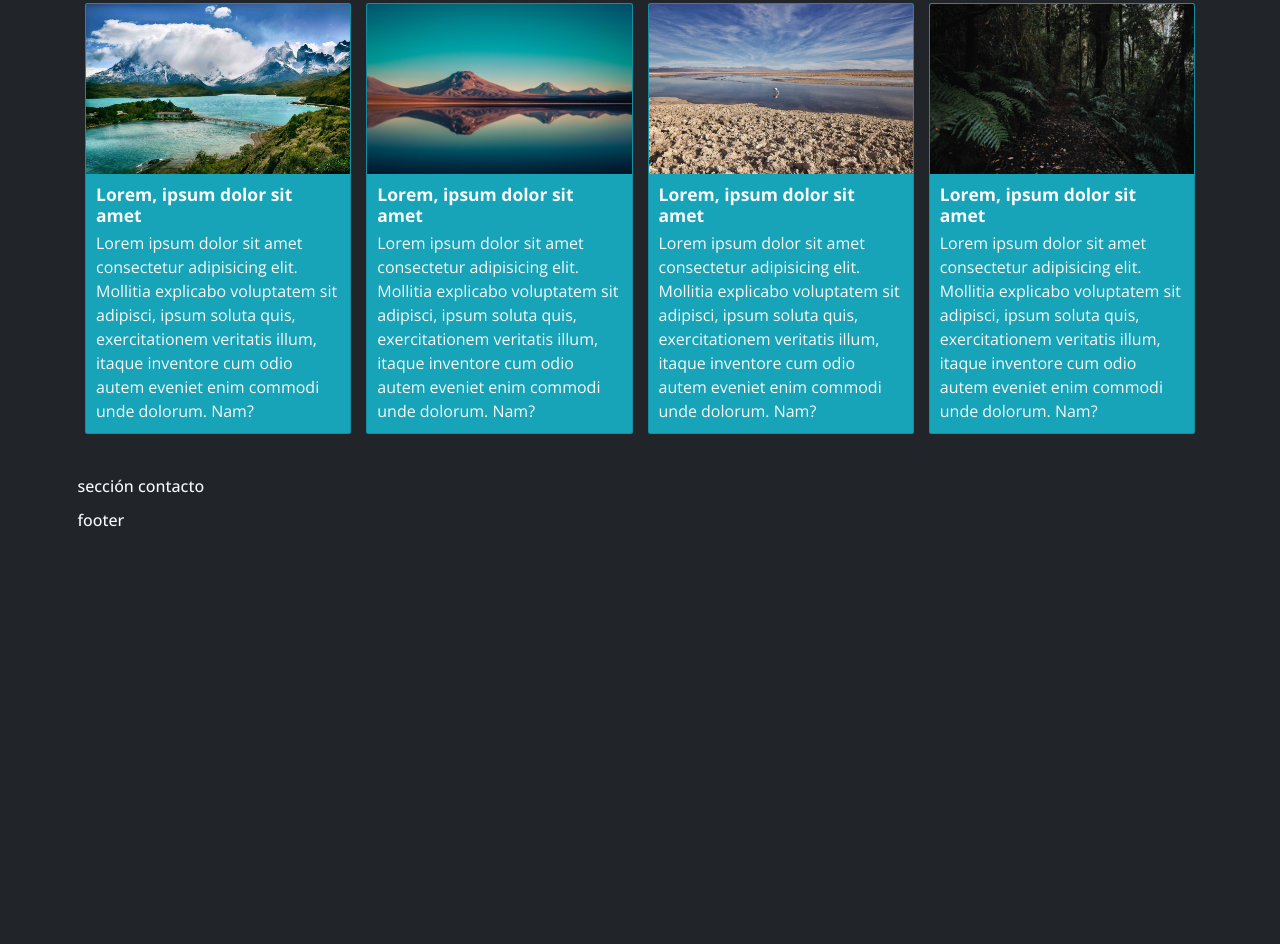
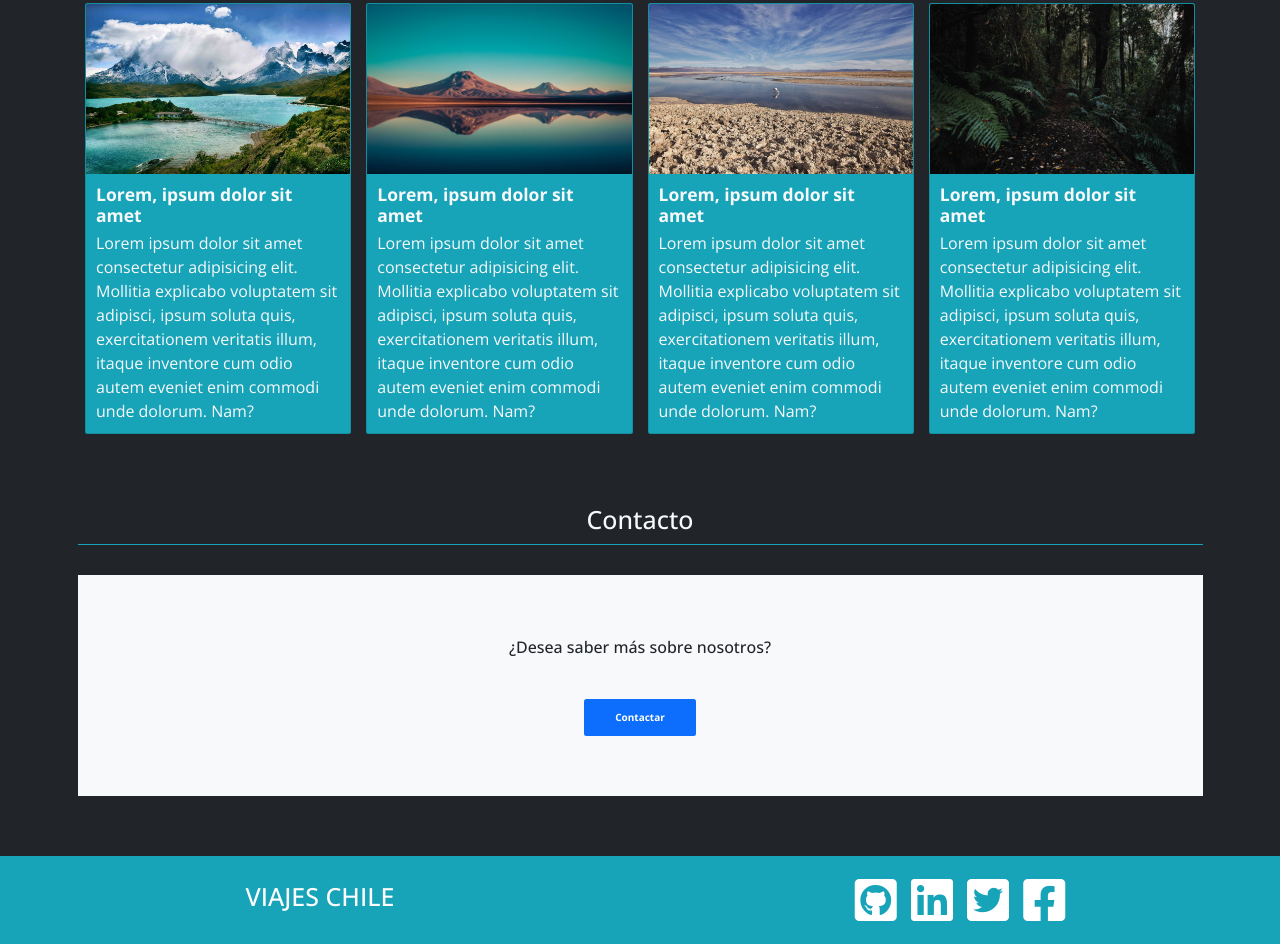
Before and after one commit to mavp-mooc-git/talentodigital-m1-prueba, a plain HTML site: page index.html in a window 1280 px wide. Shown: the part 1252-2196 px from the top of the page. Before the commit the page ends 1824 px from the top, so only its background shows below. Drawn offline with nearby package versions, Linux system fonts and the light colour scheme.

Commit message:
contacto and footer

```diff
--- a/assets/css/styles.css
+++ b/assets/css/styles.css
@@ -18,9 +18,15 @@ body {
   font-weight: 500;
 }
 
+/***** Background colors *****/
+.navbar,
+.card,
+.footer {
+  background-color: #17a3b8;
+}
+
 /***** Navbar *****/
 .navbar {
-  background-color: #17a3b8;
   position: fixed;
   width: 100vw;  /* view-width */
   z-index: 1;
@@ -43,11 +49,6 @@ body {
 }
 
 /***** Destacados *****/
-.card {
-  background-color: #17a3b8;
-  margin-bottom: 3rem;
-}
-
 .card,
 .card img {
   max-width: 30rem;
@@ -56,3 +57,9 @@ body {
 .card img {
   max-height: 17rem;
 }
+
+/***** Footer *****/
+.footer a {
+  color: white;
+  text-decoration: none;
+}
--- a/index.html
+++ b/index.html
@@ -115,7 +115,7 @@
     </div>
   </section>
 
-  <section id="destacados" class="container py-5">
+  <main id="destacados" class="container py-5">
     <div>
       <h1 class="text-center">Destacados</h1>
       <hr class="line w-80 opacity-100 mx-auto">
@@ -185,12 +185,45 @@
     </div>
   </main>
 
-  <section id="contacto">
-    <p>sección contacto</p>
+  <section id="contacto" class="container py-5">
+    <div>
+      <h1 class="text-center">Contacto</h1>
+      <hr class="line w-80 opacity-100 mx-auto">
+    </div>
+    <div class="container bg-light text-center my-5 py-5">
+      <p class="text-dark pt-5">¿Desea saber más sobre nosotros?</p>
+      <a target="_blank" href="https://qzwvvm1mv3z.typeform.com/to/a7sxs1JV">
+        <button type="button"
+          class="btn bg-primary my-5 px-5 py-3 text-white fw-bold">
+            Contactar
+        </button>
+      </a>
+    </div>
   </section>
 
-  <footer>
-    <p>footer</p>
+  <footer id="footer" class="container-fluid footer text-center text-white py-3">
+    <!--div class="container"-->
+      <div class="row">
+        <div class="col-12 col-sm-6 text-center">
+          <h1 class="text-uppercase my-4">viajes chile</h1>
+        </div>
+
+        <div class="col-12 col-sm-6 text-center my-3">
+          <a href="#">
+            <i class="fab fa-github-square fa-3x mx-2"></i>
+          </a>
+          <a href="#">
+            <i class="fab fa-linkedin fa-3x mx-2"></i>
+          </a>
+          <a href="#">
+            <i class="fab fa-twitter-square fa-3x mx-2"></i>
+          </a>
+          <a href="#">
+            <i class="fab fa-facebook-square fa-3x mx-2"></i>
+          </a>
+        </div>
+      </div>
+    <!--/div-->
   </footer>
 
   <!-- Bootstrap.bundle @5.1.3 -->
```
